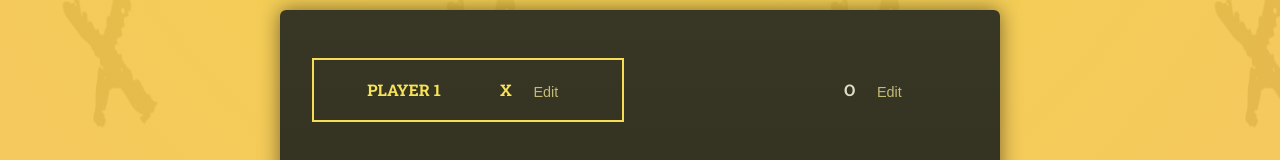
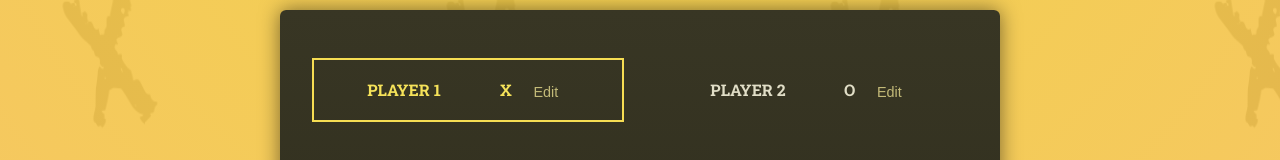
Before and after one commit to lhzdnb/react-complete-guide-course, a React (Vite) app in the folder 04 React Essentials Deep Dive/tic-tac-toe-starting-project/: page / in a window 1280 px wide. Shown: the part 326-486 px from the top of the page. Built offline with nearby package versions, Linux system fonts and the light colour scheme; a web font is replaced by a local one.

Commit message:
Improving Components and polishing

```diff
--- a/04 React Essentials Deep Dive/tic-tac-toe-starting-project/src/App.jsx
+++ b/04 React Essentials Deep Dive/tic-tac-toe-starting-project/src/App.jsx
@@ -50,7 +50,7 @@ function App() {
             onChangeName={handleNameChange}
           />
           <Player
-            initialName={Player.O}
+            initialName={PLAYERS.O}
             symbol="O"
             isActive={activePlayer === "O"}
             onChangeName={handleNameChange}
```
